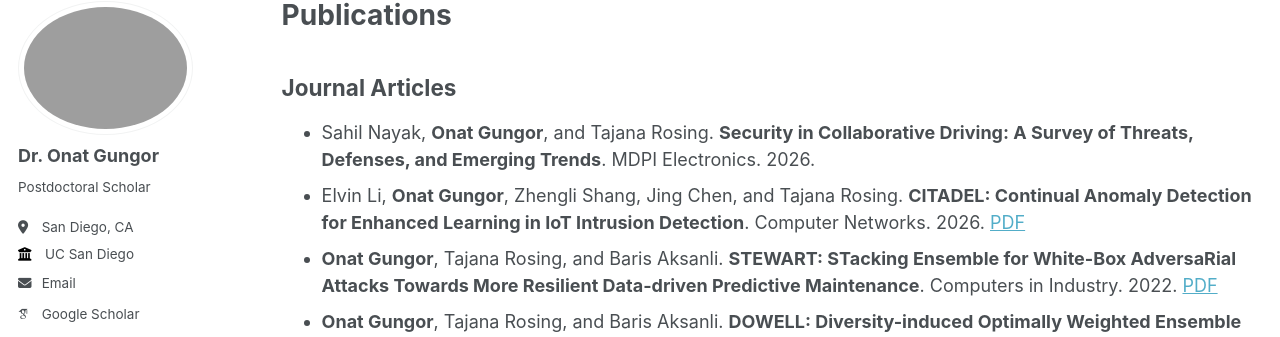
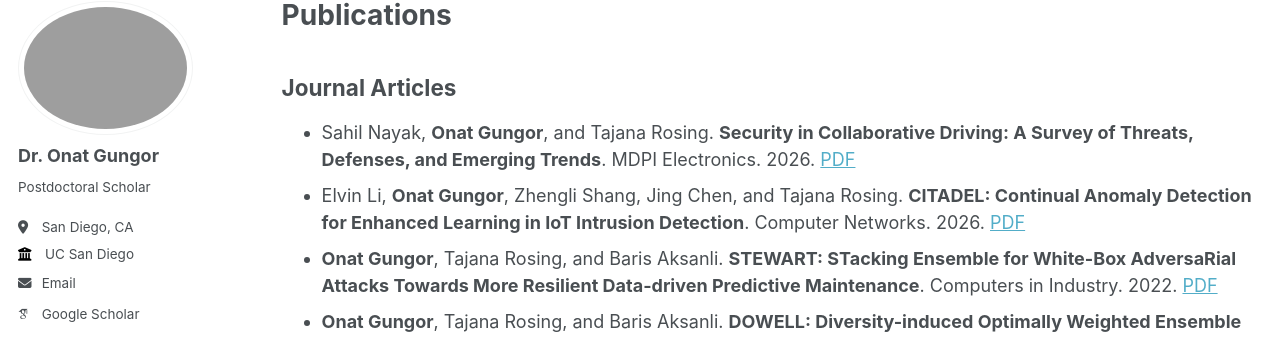
Before and after one commit to onatucsd/onatucsd.github.io, a Jekyll site: the page built from _pages/publications.md, in a window 1280 px wide and 900 px high. Shown: the part 105-442 px from the top of the window. Built offline with Jekyll 4.4.1, drawn with Linux system fonts in a browser that asks for light colours; some web fonts are replaced.

Commit message:
Update publications.md

```diff
--- a/_pages/publications.md
+++ b/_pages/publications.md
@@ -7,7 +7,7 @@ author_profile: true
 ---
 
 ## Journal Articles
-* Sahil Nayak, **Onat Gungor**, and Tajana Rosing. **Security in Collaborative Driving: A Survey of Threats, Defenses, and Emerging Trends**. MDPI Electronics. 2026.
+* Sahil Nayak, **Onat Gungor**, and Tajana Rosing. **Security in Collaborative Driving: A Survey of Threats, Defenses, and Emerging Trends**. MDPI Electronics. 2026. [PDF](https://www.mdpi.com/2079-9292/15/11/2389)
 * Elvin Li, **Onat Gungor**, Zhengli Shang, Jing Chen, and Tajana Rosing. **CITADEL: Continual Anomaly Detection for Enhanced Learning in IoT Intrusion Detection**. Computer Networks. 2026. [PDF](https://www.sciencedirect.com/science/article/pii/S138912862600410X)
 * **Onat Gungor**, Tajana Rosing, and Baris Aksanli. **STEWART: STacking Ensemble for White-Box AdversaRial Attacks Towards More Resilient Data-driven Predictive Maintenance**. Computers in Industry. 2022. [PDF](https://www.sciencedirect.com/science/article/pii/S0166361522000574)
 * **Onat Gungor**, Tajana Rosing, and Baris Aksanli. **DOWELL: Diversity-induced Optimally Weighted Ensemble Learner for Predictive Maintenance of Industrial Internet of Things Devices**. IEEE Internet of Things Journal. 2021. [PDF](https://ieeexplore.ieee.org/document/9484087)
```
